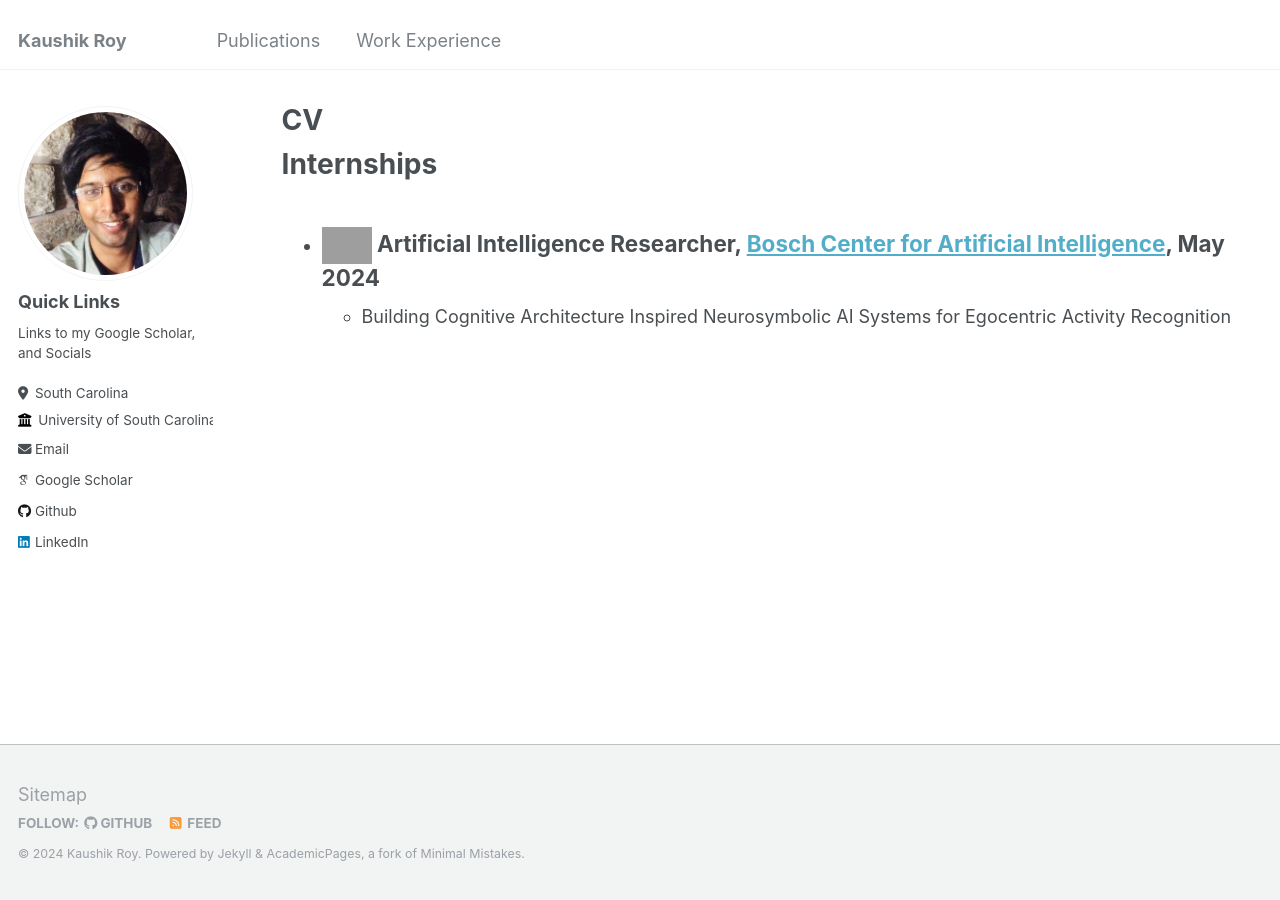
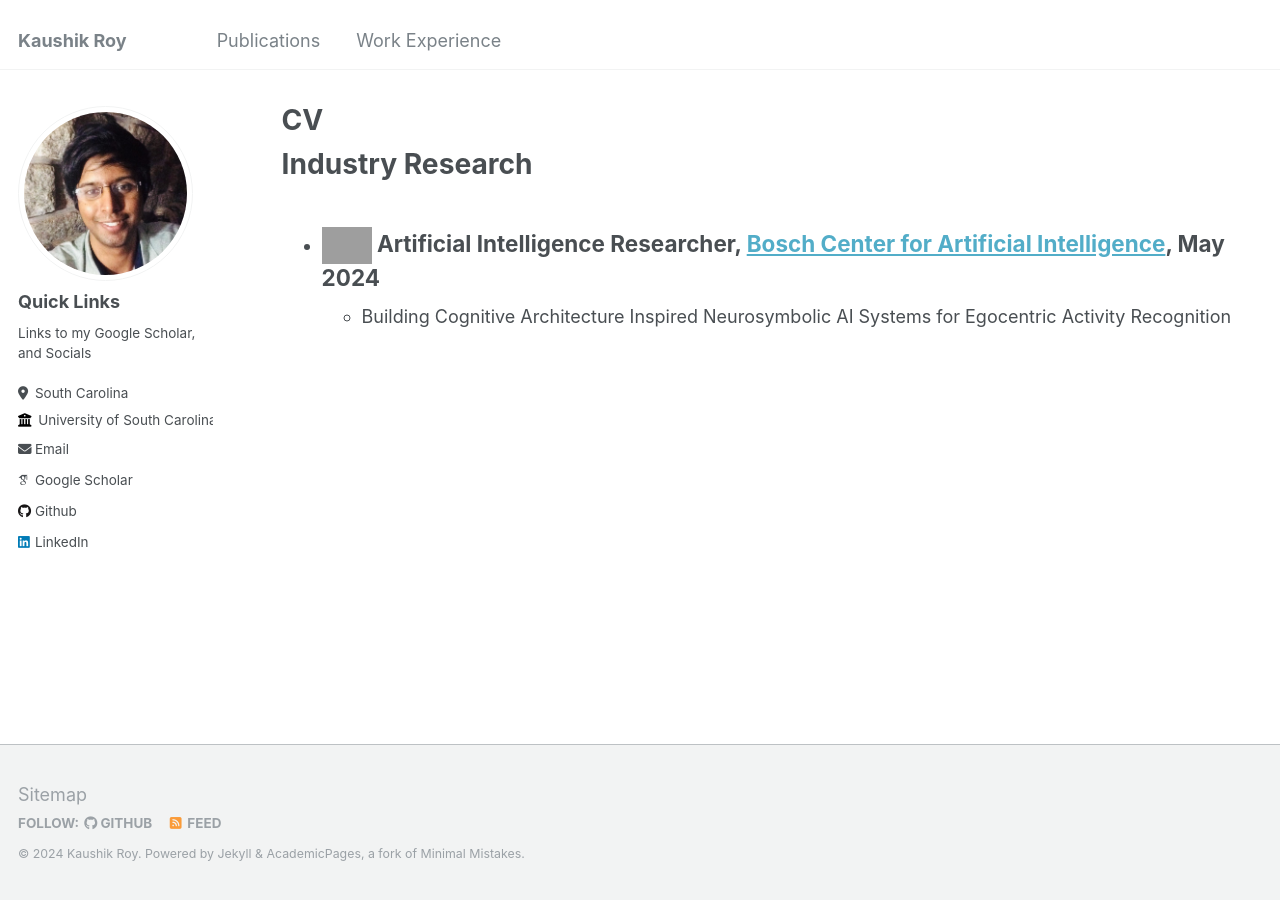
Before and after one commit to kauroy1994/home, a Jekyll site: the page built from _pages/cv.md, in a window 1280 px wide. Built offline with Jekyll 4.4.1, drawn with Linux system fonts in a browser that asks for light colours; some web fonts are replaced; grey boxes are pictures that could not be loaded.

Commit message:
Update cv.md

```diff
--- a/_pages/cv.md
+++ b/_pages/cv.md
@@ -7,7 +7,7 @@ author_profile: true
 
 {% include base_path %}
 
-Internships
+Industry Research
 ======
 
 * ## <img src="https://github.com/kauroy1994/home/assets/57400980/8891649c-c178-41b9-8182-18d9c138fc95" width="50" height="50"> Artificial Intelligence Researcher, [Bosch Center for Artificial Intelligence](https://www.bosch-ai.com/), May 2024
```
